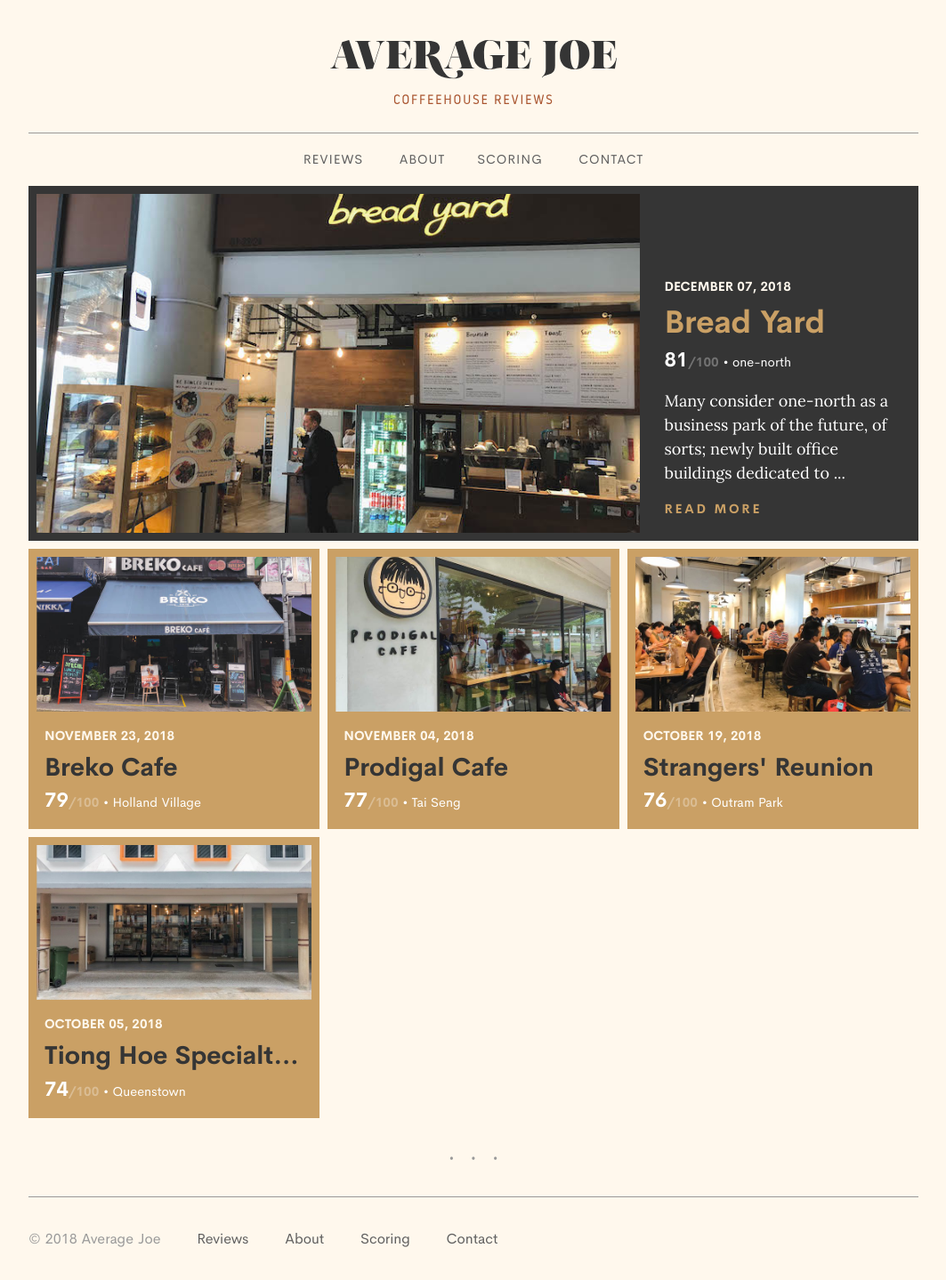
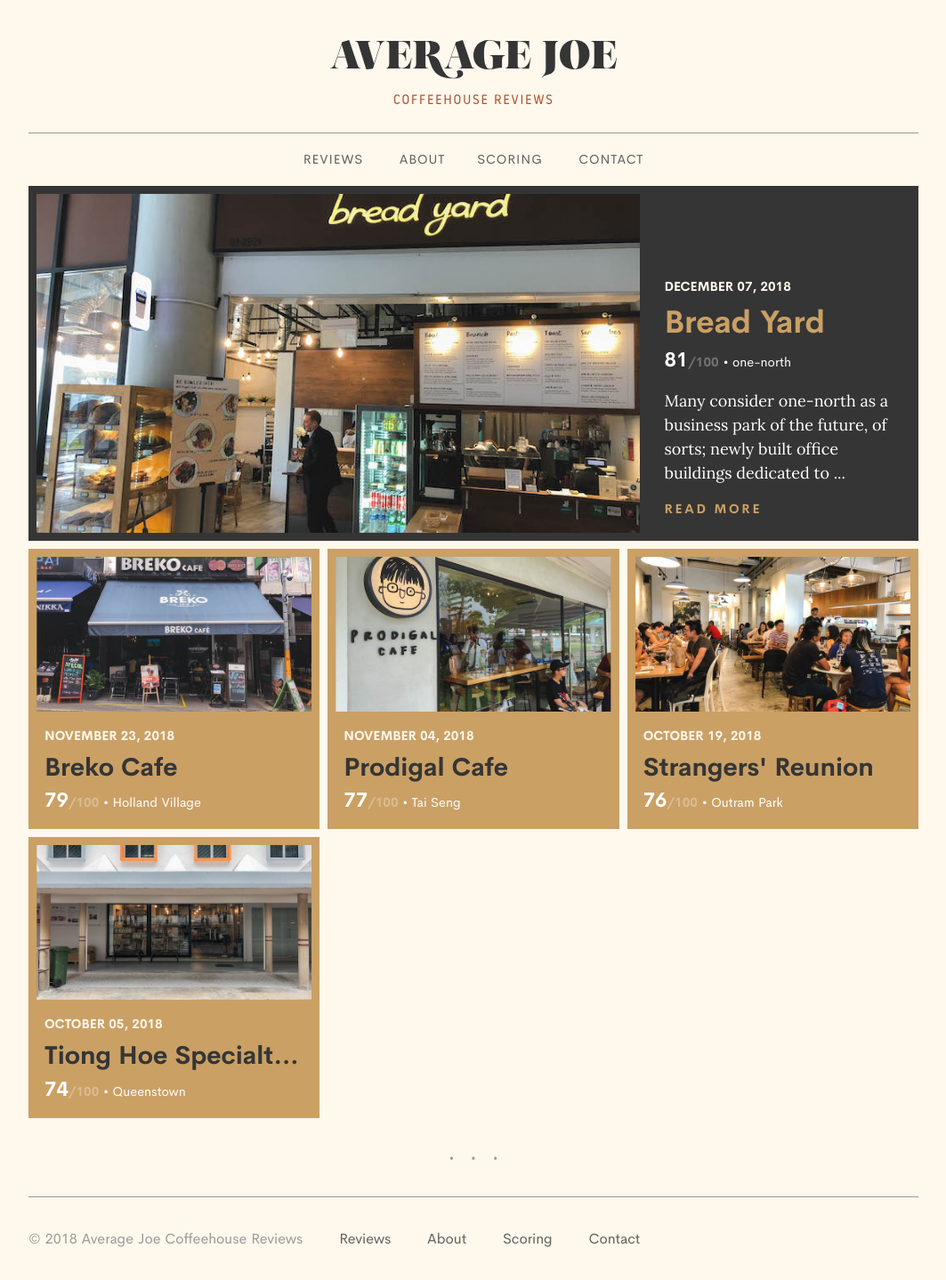
Before and after one commit to chesterhow/average-joe, a Jekyll site: the page built from index.html, in a window 1280 px wide. Shown: the whole page at 89% size, without its empty margins (108-1171 px from the left). Built offline with Jekyll 4.4.1, drawn with Linux system fonts in a browser that asks for light colours; the list of posts is cut into pages by our own code.

Commit message:
Minor improvement on page titles

```diff
--- a/_config.yml
+++ b/_config.yml
@@ -1,5 +1,5 @@
 # Site settings
-title: Average Joe
+title: Average Joe Coffeehouse Reviews
 description: "Everything you’ve ever wanted to know about coffeehouses in Singapore."
 url: "https://averagejoe.reviews"
 
--- a/index.html
+++ b/index.html
@@ -3,7 +3,6 @@
 # Edit theme's home layout instead if you wanna make some changes
 # See: https://jekyllrb.com/docs/themes/#overriding-theme-defaults
 layout: home
-title: Average Joe
 pagination:
   enabled: true
 ---
```
